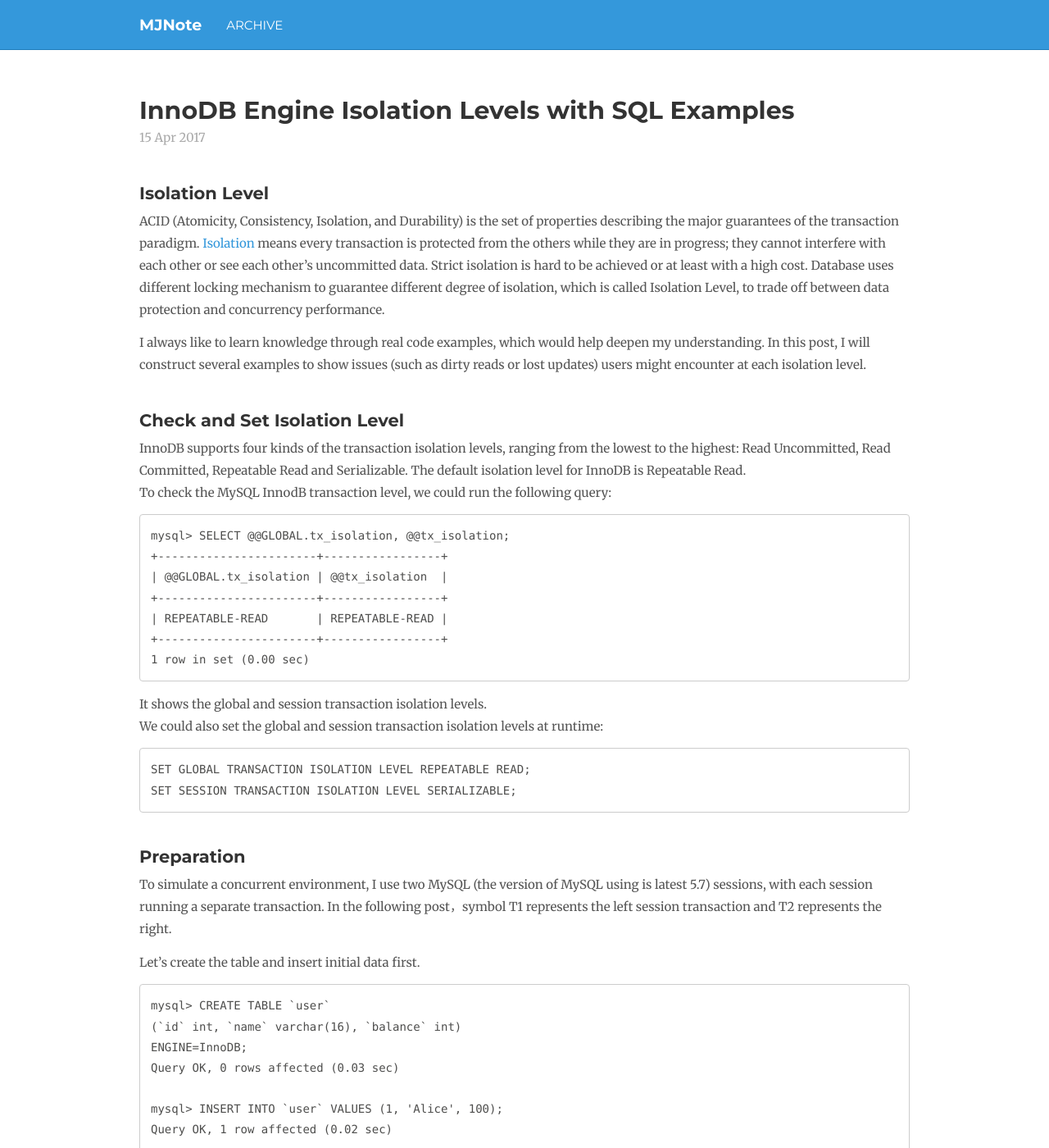
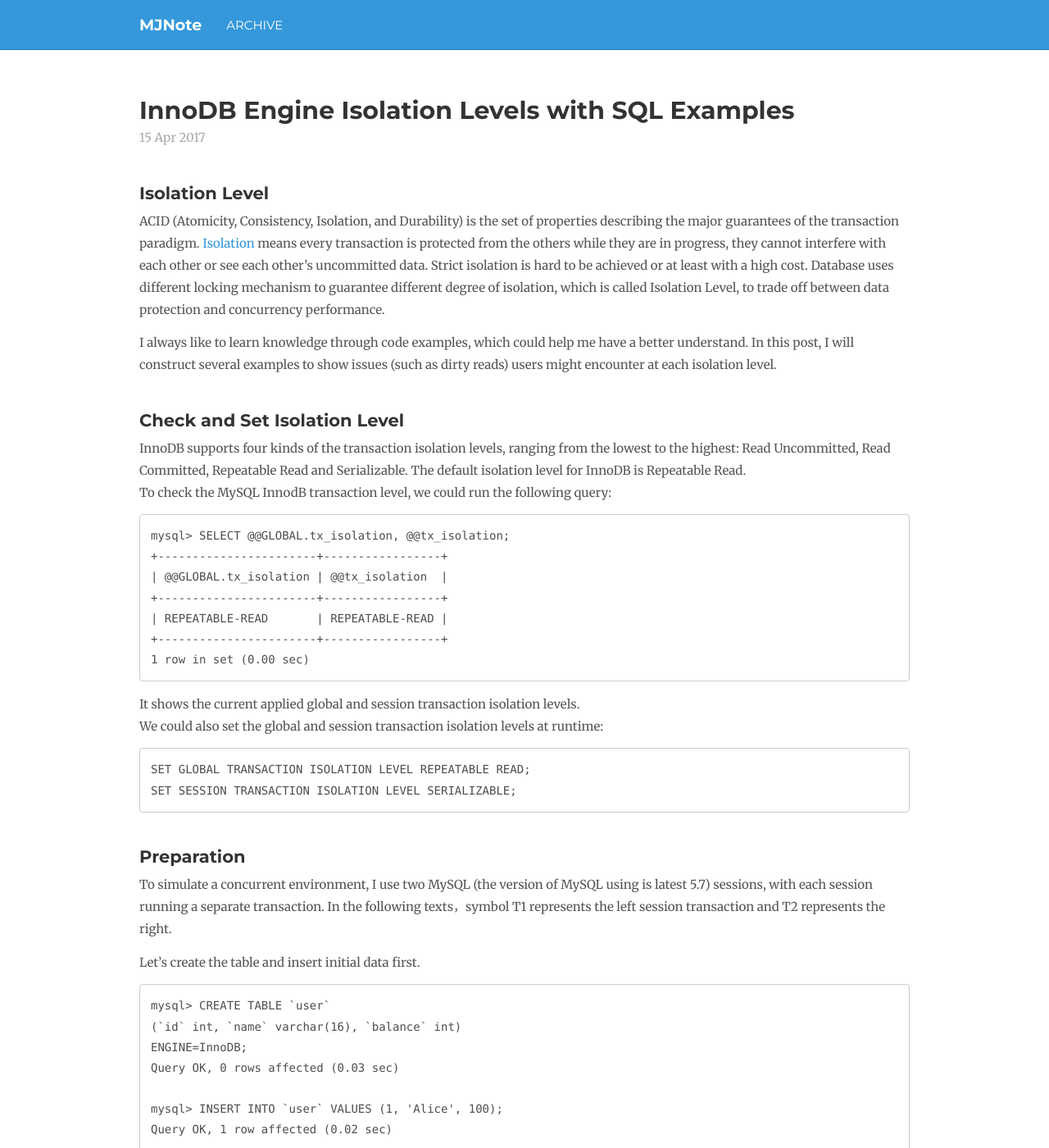
Before and after one commit to bittenApple/bittenApple.github.io, a Jekyll site: the page built from _posts/2017-04-15-isolation-levels-with-examples.md, in a window 1280 px wide and 1400 px high. Shown: the whole window at 82% size. Built offline with Jekyll 4.4.1, drawn with Linux system fonts in a browser that asks for light colours; nearby versions of some CDN libraries; comment, search, counter and statistics services are not loaded; some of the changed text lies outside the part shown.

````diff
--- a/_posts/2017-04-15-isolation-levels-with-examples.md
+++ b/_posts/2017-04-15-isolation-levels-with-examples.md
@@ -8,9 +8,9 @@ tags: [MySQL,InnoDB,Isolation Level]
 ---
 
 ## Isolation Level
-ACID (Atomicity, Consistency, Isolation, and Durability) is the set of properties describing the major guarantees of the transaction paradigm. <a href="https://en.wikipedia.org/wiki/Isolation_(database_systems)">Isolation</a> means every transaction is protected from the others while they are in progress; they cannot interfere with each other or see each other's uncommitted data. Strict isolation is hard to be achieved or at least with a high cost. Database uses different locking mechanism to guarantee different degree of isolation, which is called Isolation Level, to trade off between data protection and concurrency performance.
+ACID (Atomicity, Consistency, Isolation, and Durability) is the set of properties describing the major guarantees of the transaction paradigm. <a href="https://en.wikipedia.org/wiki/Isolation_(database_systems)">Isolation</a> means every transaction is protected from the others while they are in progress, they cannot interfere with each other or see each other's uncommitted data. Strict isolation is hard to be achieved or at least with a high cost. Database uses different locking mechanism to guarantee different degree of isolation, which is called Isolation Level, to trade off between data protection and concurrency performance.
 
-I always like to learn knowledge through real code examples, which would help deepen my understanding. In this post, I will construct several examples to show issues (such as dirty reads or lost updates) users might encounter at each isolation level.
+I always like to learn knowledge through code examples, which could help me have a better understand. In this post, I will construct several examples to show issues (such as dirty reads) users might encounter at each isolation level.
 
 ## Check and Set Isolation Level
 InnoDB supports four kinds of the transaction isolation levels, ranging from the lowest to the highest: Read Uncommitted, Read Committed, Repeatable Read and Serializable. The default isolation level for InnoDB is Repeatable Read.
@@ -25,7 +25,7 @@ mysql> SELECT @@GLOBAL.tx_isolation, @@tx_isolation;
 +-----------------------+-----------------+
 1 row in set (0.00 sec)
 ```
-It shows the global and session transaction isolation levels.
+It shows the current applied global and session transaction isolation levels.
 We could also set the global and session transaction isolation levels at runtime:
 
 ```
@@ -34,7 +34,7 @@ SET SESSION TRANSACTION ISOLATION LEVEL SERIALIZABLE;
 ```
 
 ## Preparation
-To simulate a concurrent environment, I use two MySQL (the version of MySQL using is latest 5.7) sessions, with each session running a separate transaction. In the following post，symbol T1 represents the left session transaction and T2 represents the right.
+To simulate a concurrent environment, I use two MySQL (the version of MySQL using is latest 5.7) sessions, with each session running a separate transaction. In the following texts，symbol T1 represents the left session transaction and T2 represents the right.
 
 Let's create the table and insert initial data first.
 
````
Also changed, not shown: other parts of _posts/2017-04-15-isolation-levels-with-examples.md (+2 -2 lines).
